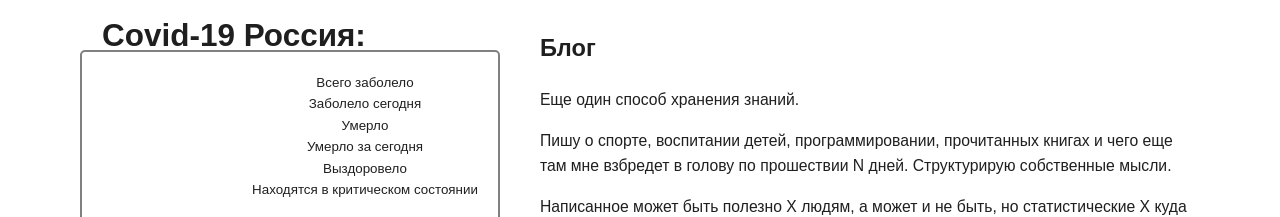
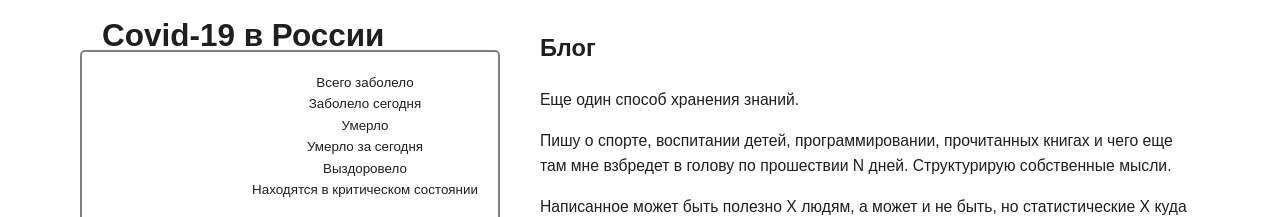
Before and after one commit to guest363/blog, a Jekyll site: the page built from index.md, in a window 1280 px wide. Shown: the top 217 px of the page. Built offline with Jekyll 4.4.1, drawn with Linux system fonts in a browser that asks for light colours.

Commit message:
имя виджета

```diff
--- a/_includes/covid-widget.html
+++ b/_includes/covid-widget.html
@@ -1,6 +1,6 @@
 <link rel="stylesheet" type="text/css" href="/css/covid-widget.css" />
 <div id="covid-widget">
-  <h3>Covid-19 Россия:</h3>
+  <h3>Covid-19 в России</h3>
   <picture class="covid--image">
     <img src="/assets/images/covid.png" alt="Вирус covid-19" />
   </picture>
```
